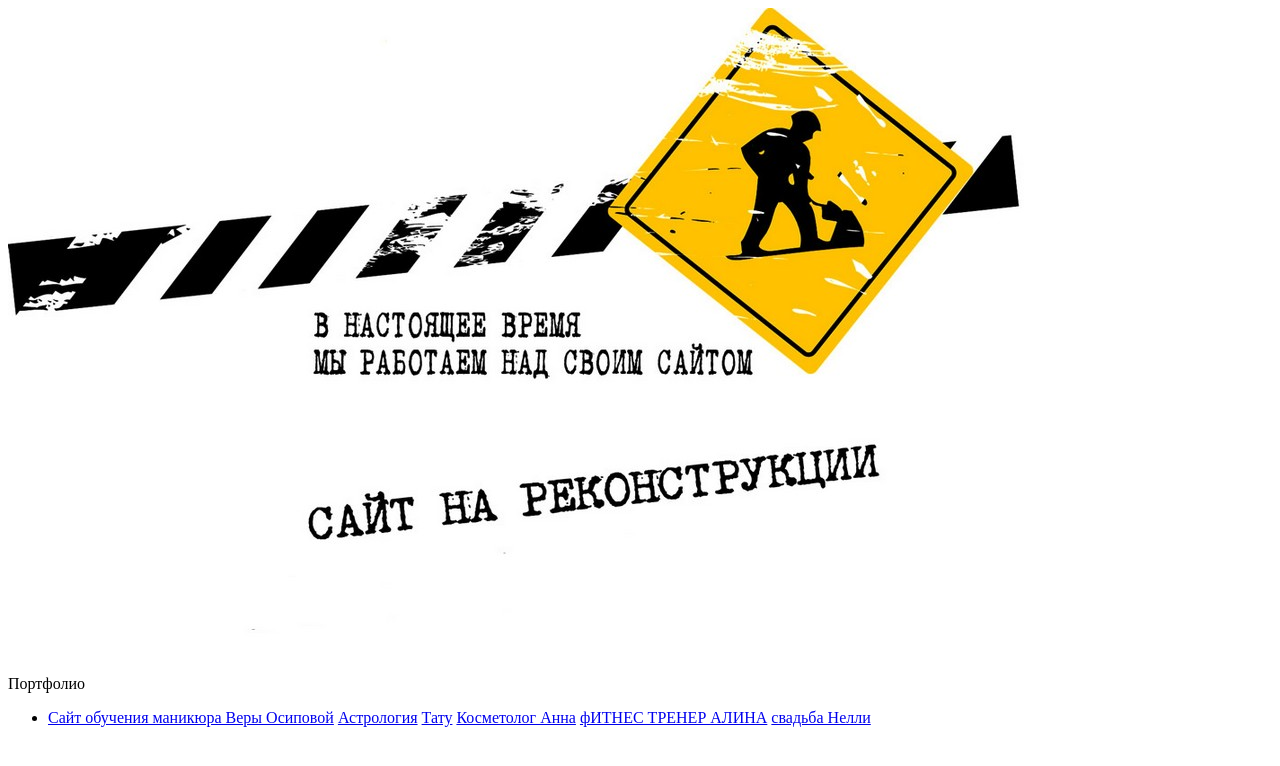
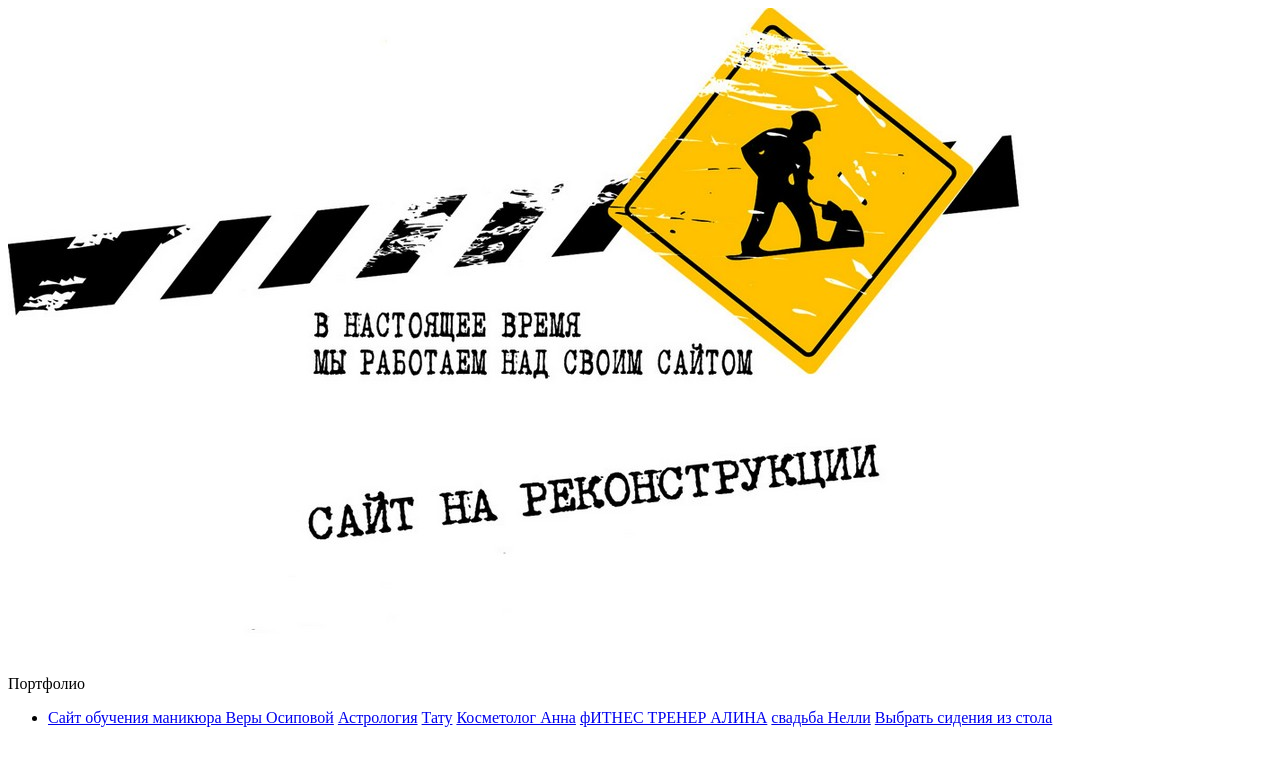
Before and after one commit to nellya1997/main-sait, a plain HTML site: page index.html in a window 1280 px wide. Drawn offline with Linux system fonts and the light colour scheme.

Commit message:
added new path

```diff
--- a/index.html
+++ b/index.html
@@ -20,6 +20,7 @@
                 <a target="_blank" href="/cosmetolog/index.html">Косметолог Анна</a>
                 <a target="_blank" href="/sport-test/index.html">фИТНЕС ТРЕНЕР АЛИНА</a>
                 <a target="_blank" href="/wedding/index.html">свадьба Нелли</a>
+                <a target="_blank" href="./tables/index.html">Выбрать сидения из стола</a>
             </li>
         </ul>
     </main>
```
